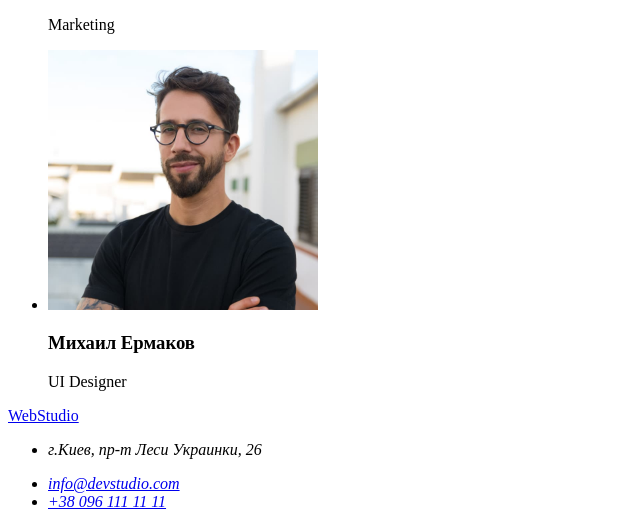
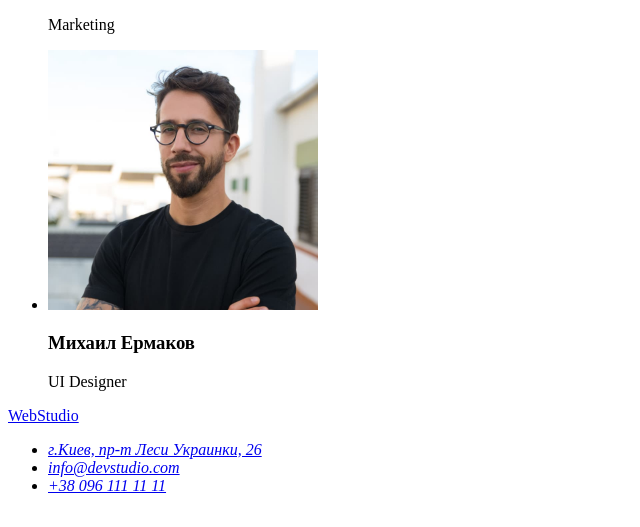
Before and after one commit to valentine-e/goit-markup-hw-01, a plain HTML site: page index.html in a window 1280 px wide. Shown: the part 2179-2706 px from the top of the page, without its empty margins (0-640 px from the left). Drawn offline with Linux system fonts and the light colour scheme.

Commit message:
Разметка после исправления указанных ментором ошибок (без ошибок (: надеюсь :))

```diff
--- a/index.html
+++ b/index.html
@@ -155,7 +155,7 @@
             <address>
                 <ul>
                     <li>
-                        <p>г.Киев, пр-т Леси Украинки, 26</p>
+                        <a href="#">г.Киев, пр-т Леси Украинки, 26</a>
                     </li>
                     <li>
                         <a href="mailto:info@devstudio.com"
```
